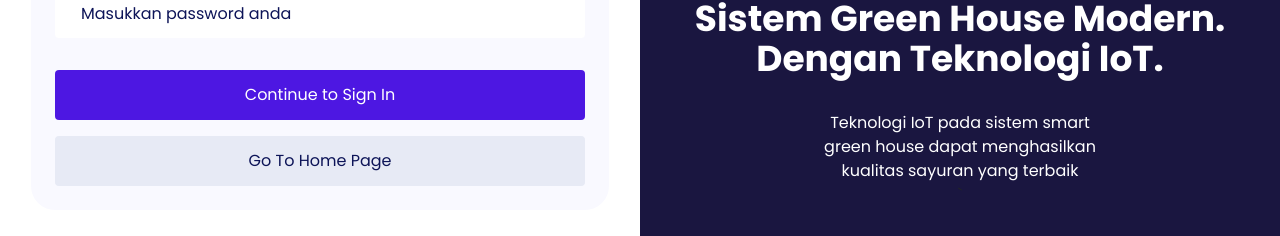
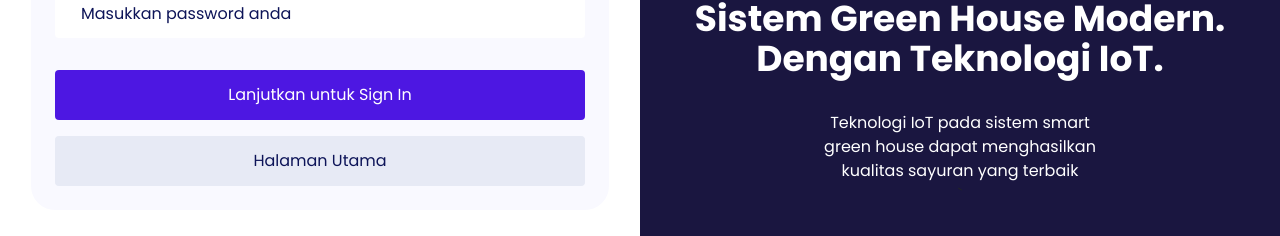
Before and after one commit to alvitoaditya19/smause-frontend, a Next.js app: page /sign-in in a window 1280 px wide. Shown: the part 486-722 px from the top of the page. Built offline with nearby package versions, Linux system fonts and the light colour scheme.

Commit message:
bismillah

```diff
--- a/components/atoms/SummaryCard/index.tsx
+++ b/components/atoms/SummaryCard/index.tsx
@@ -2,7 +2,7 @@ import React from "react";
 
 export interface  SummaryCardProps {
   title: string;
-  total: string;
+  total: number;
   icon: JSX.Element;
 }
 export default function SummaryCard({title, total, icon}:SummaryCardProps) {
--- a/components/molecules/SigInForm/index.tsx
+++ b/components/molecules/SigInForm/index.tsx
@@ -34,12 +34,12 @@ export default function SignInForm() {
           toast.error('Anda tidak diizinkan untuk mengakses sistem dashboard ini');
 
           router.push('/not-found');
-        } else if(statusUser == "admin"){
+        } else if (statusUser == "admin") {
           toast.success('Login Berhasil');
           // const { token } = response.data;
           const tokenBase64 = btoa(token);
           Cookies.set('token', tokenBase64, { expires: 1 });
-    localStorage.setItem('tokenAdmin', JSON.stringify(tokenBase64));
+          localStorage.setItem('tokenAdmin', JSON.stringify(tokenBase64));
 
           router.push('/dashboard');
         }
@@ -84,26 +84,19 @@ export default function SignInForm() {
           />
         </div>
         <div className="button-group d-flex flex-column mx-auto pt-8">
-          {/* <button
-            type="button"
-            className="btn btn-sign-in fw-medium text-lg text-white rounded-full mb-4"
-            // onClick={onSubmit}
-          >
-            Continue to Sign In
-          </button> */}
           <button
             type="button"
             className="btn btn-sign-in font-medium text-lg text-white rounded-full mb-4"
             onClick={onSubmit}
           >
-            Continue to Sign In
+            Lanjutkan untuk Sign In
           </button>
           <Link href="/" legacyBehavior>
             <a
               className="btn btn-go-home font-medium text-lg text-black rounded-full"
               role="button"
             >
-              Go To Home Page
+              Halaman Utama
             </a>
           </Link>
         </div>
--- a/package.json
+++ b/package.json
@@ -41,6 +41,7 @@
     "typescript": "4.9.4"
   },
   "devDependencies": {
+    "@types/js-cookie": "^3.0.2",
     "autoprefixer": "^10.4.13",
     "postcss": "^8.4.21",
     "tailwindcss": "^3.2.4"
--- a/pages/dashboard/index.tsx
+++ b/pages/dashboard/index.tsx
@@ -6,7 +6,7 @@ import jwtDecode from 'jwt-decode';
 import { toast } from "react-toastify";
 import "react-toastify/dist/ReactToastify.css";
 import Chart from "../../components/atoms/Chart";
-import { GetControl, SetControl } from "../../services/dashboard";
+import { getAllDataUser, GetControl, SetControl } from "../../services/dashboard";
 import { ControlTypes, JWTPayloadTypes } from "../../services/data-types";
 
 interface ControlButtonTypes{
@@ -27,6 +27,7 @@ export default function Dashboard() {
   const [temperature, setTemperature] = useState([]);
   const [dataSuhu, setdataSuhu] = useState([]);
 
+  const [totalDataUser, setTotalDataUser] = useState(0);
 
   const toggleNavbar = () => {
     setToggleViewMode(!toggleViewMode);
@@ -266,12 +267,18 @@ export default function Dashboard() {
   }, [GetControl]);
 
   useEffect(() => {
+    const totalUser = async () => {
+      const getDataTotal = await getAllDataUser();
+      setTotalDataUser(getDataTotal.data.total)
+    }
+
     getStatusLamp1();
     getStatusLamp2();
     getStatusPump1();
     getStatusPump2();
     getStatusValve();
     getStatusBlend();
+    totalUser()
 
     const fetchDatas = async () => {
       const res = await fetch("https://api.coincap.io/v2/assets/?limit=10");
@@ -303,7 +310,7 @@ export default function Dashboard() {
               <p className=" text-base text-grey2 mt-1">Kelola data tanaman sebaik mungkin</p>
               <div className="lg:pt-10 pt-8">
                 <div className="flex flex-wrap justify-start items-center -mx-3">
-                  <SummaryCard title="Pengguna" total="50" icon={<IcUser />} />
+                  <SummaryCard title="Pengguna" total={totalDataUser} icon={<IcUser />} />
                   <SummaryCard title="Jenis Tanaman" total="50" icon={<IcVegetable />} />
                   <SummaryCard title="Panen Sayuran" total="50" icon={<IcHarvest />} />
                 </div>
```
Also changed, not shown: 1 other file (tests, documents, lock files or other folders).
